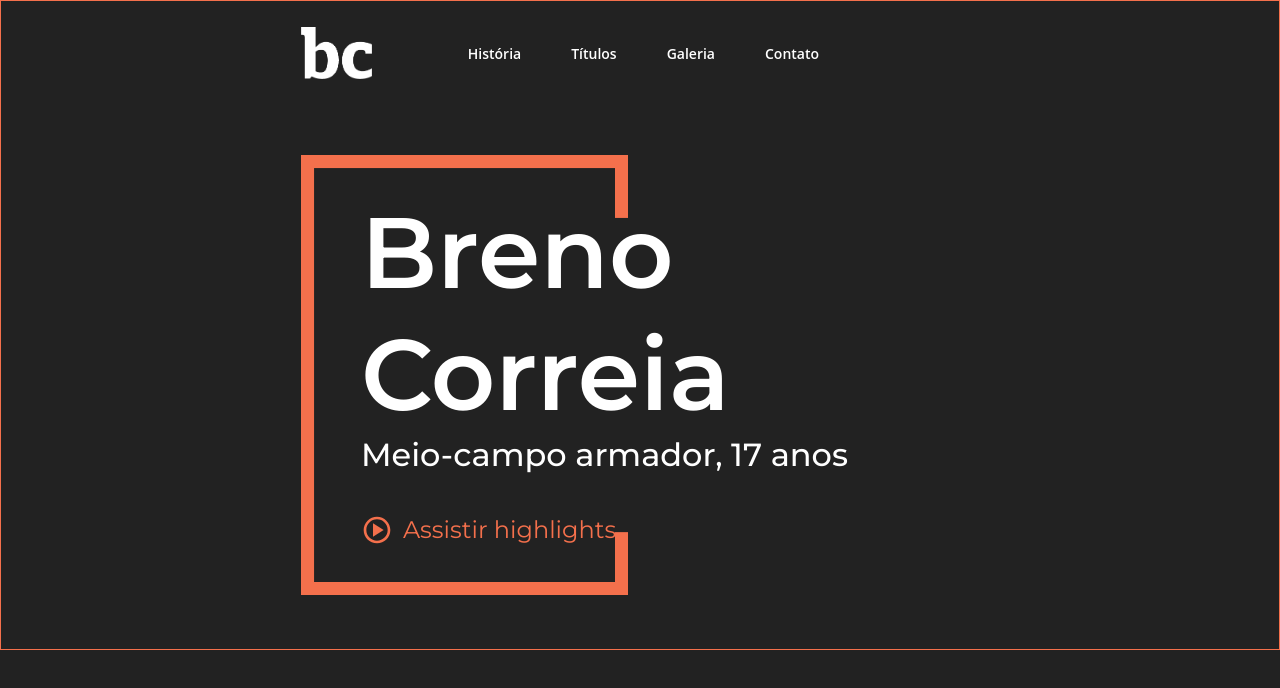
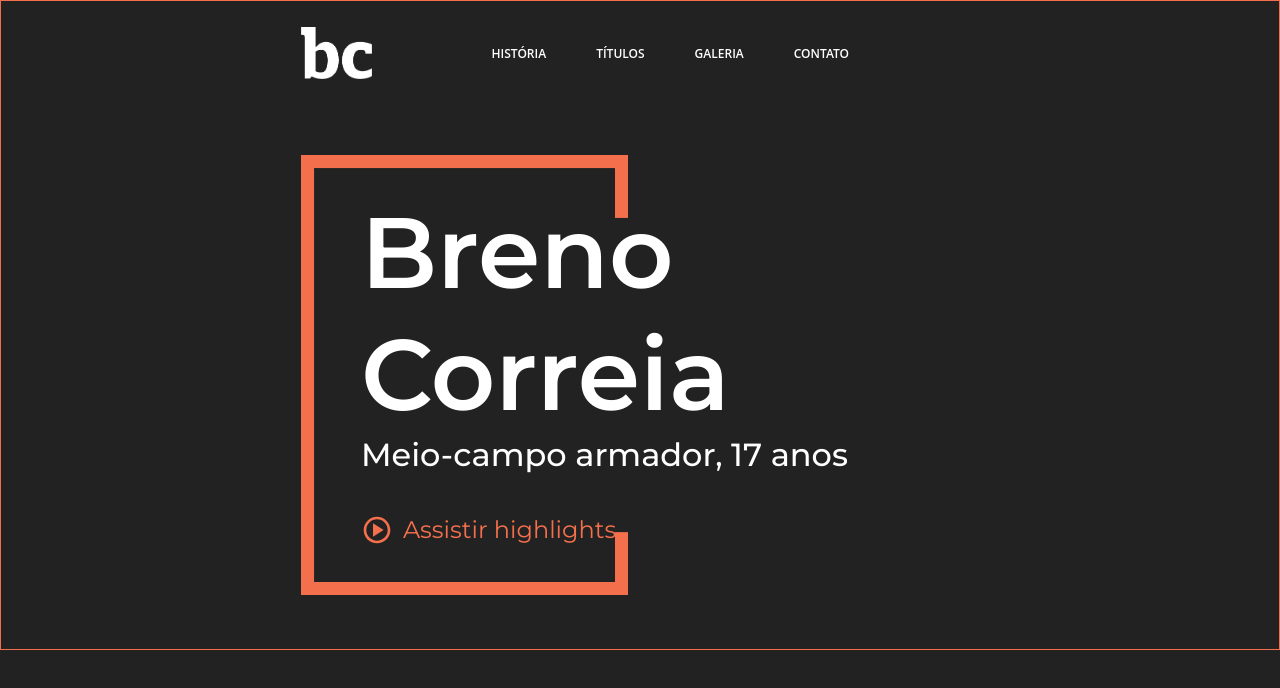
Before and after one commit to flpsoares/portfolio-BrenoCorreia, a React (Create React App) app: page / in a window 1280 px wide. Shown: the top 688 px of the page. Built offline with nearby package versions, Linux system fonts and the light colour scheme.

Commit message:
style: capitalized text

```diff
--- a/src/components/Header/index.tsx
+++ b/src/components/Header/index.tsx
@@ -7,16 +7,16 @@ export const Header: React.FC = () => {
       <Menu>
         <ul>
           <Item>
-            <a href="#">História</a>
+            <a href="#">HISTÓRIA</a>
           </Item>
           <Item>
-            <a href="#">Títulos</a>
+            <a href="#">TÍTULOS</a>
           </Item>
           <Item>
-            <a href="#">Galeria</a>
+            <a href="#">GALERIA</a>
           </Item>
           <Item>
-            <a href="#">Contato</a>
+            <a href="#">CONTATO</a>
           </Item>
         </ul>
       </Menu>
--- a/src/components/Header/style.ts
+++ b/src/components/Header/style.ts
@@ -17,8 +17,8 @@ export const Menu = styled.nav`
   ul {
     display: flex;
     gap: 50px;
-    margin-right: 160px;
-    font-size: 14px;
+    margin-right: 130px;
+    font-size: 12px;
   }
 `
 
```
